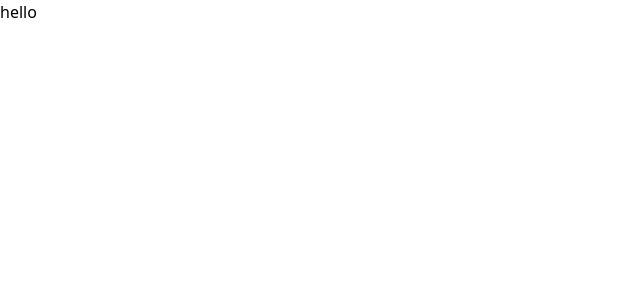
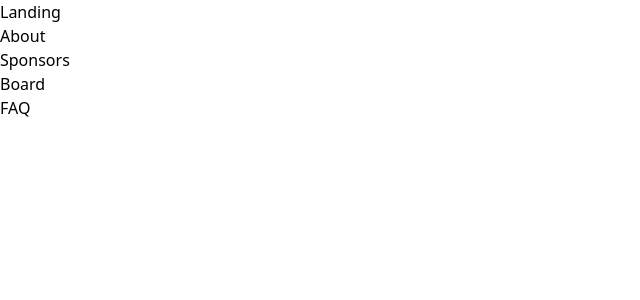
Before and after one commit to Alamode89/rosehack2023, a Next.js app: page / in a window 1280 px wide. Shown: the top 300 px of the page, without its empty margins (0-640 px from the left). Built offline with nearby package versions, Linux system fonts and the light colour scheme.

Commit message:
add to home page

```diff
--- a/pages/index.tsx
+++ b/pages/index.tsx
@@ -1,7 +1,20 @@
 import type { NextPage } from "next";
+import Landing from "../components/Landing";
+import About from "../components/About";
+import Sponsors from "../components/Sponsors";
+import Board from "../components/Board";
+import FAQ from "../components/FAQ";
 
 const Home: NextPage = () => {
-  return <div>hello</div>;
+  return (
+    <>
+      <Landing />
+      <About />
+      <Sponsors />
+      <Board />
+      <FAQ />
+    </>
+  );
 };
 
 export default Home;
```
